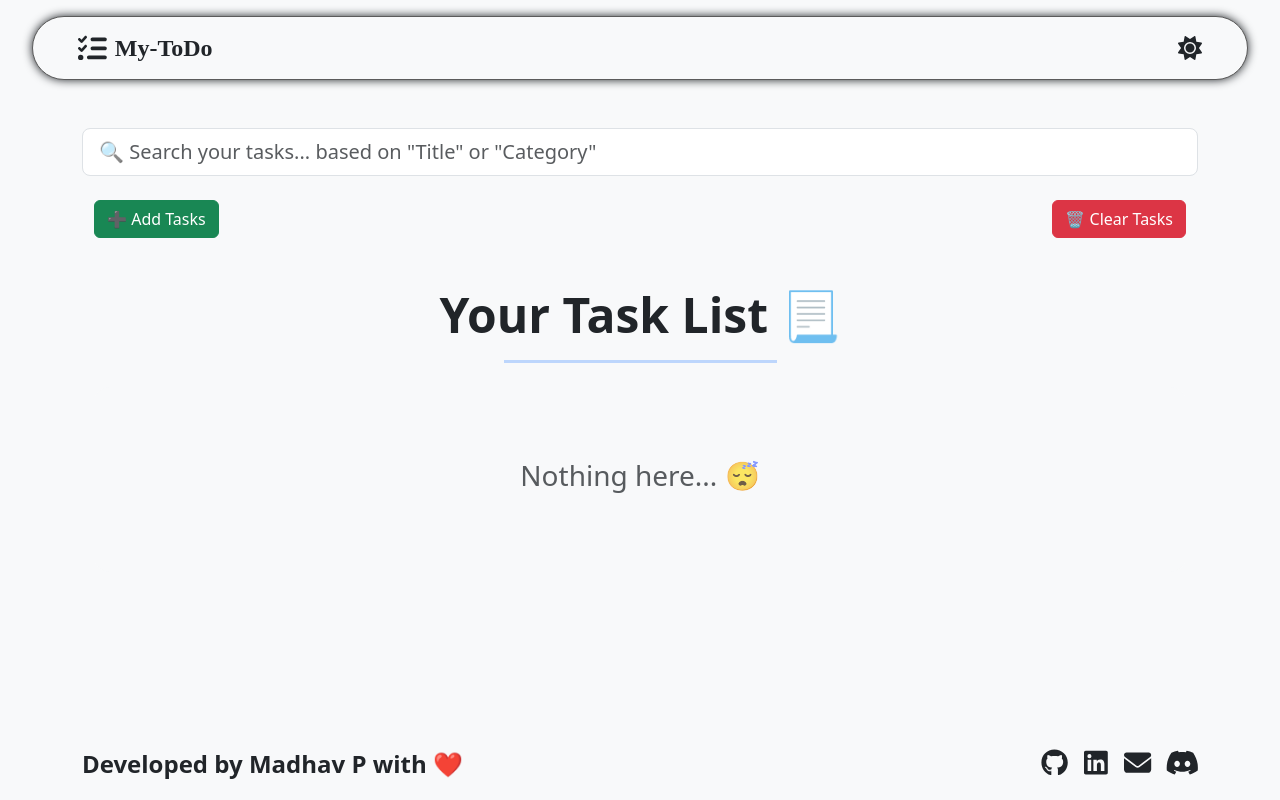
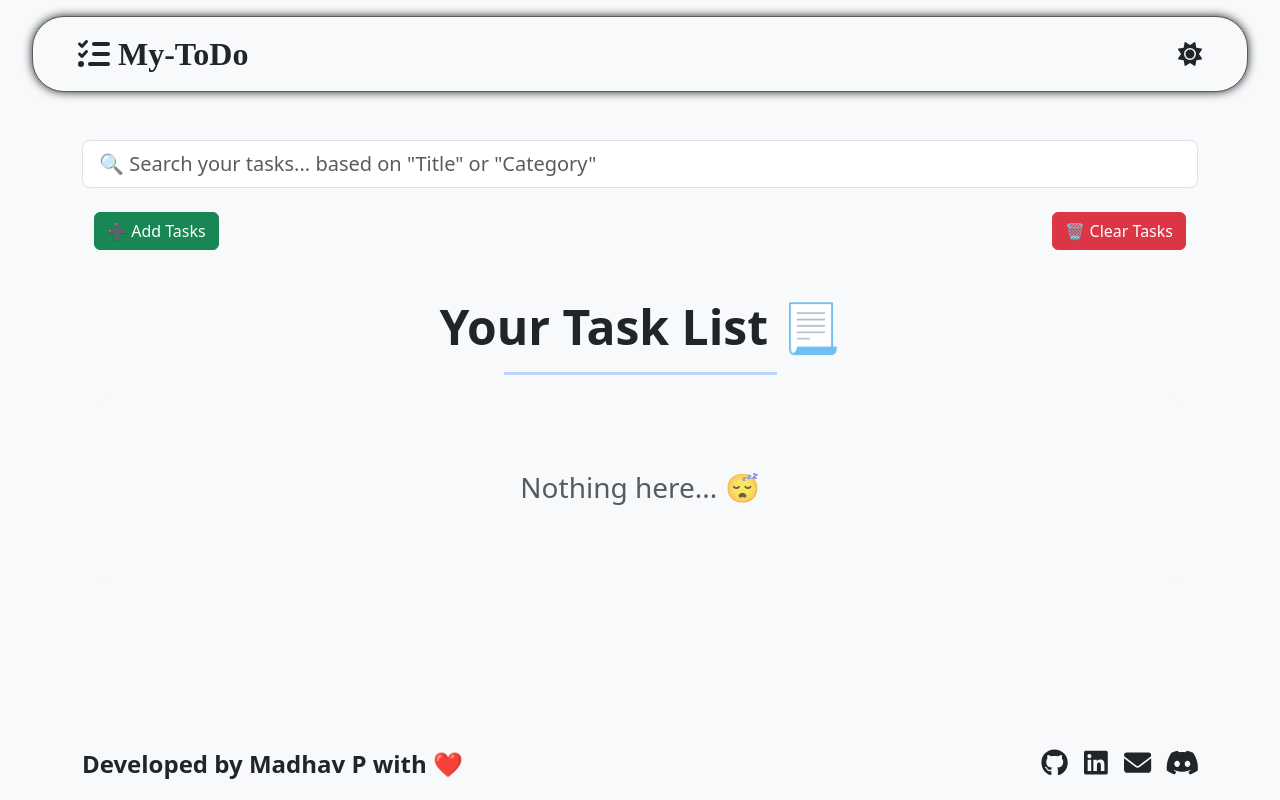
Before and after one commit to Madhav-P-2005/React.Js-ToDo-App, a React (Vite) app in the folder To-Do-App/: page / in a window 1280 px wide. Built offline with nearby package versions, Linux system fonts and the light colour scheme; a web font is replaced by a local one.

Commit message:
Level-10 Completed

```diff
--- a/To-Do-App/src/components/Navbar.jsx
+++ b/To-Do-App/src/components/Navbar.jsx
@@ -25,13 +25,13 @@ const Navbar = ({ isDarkMode, setIsDarkMode }) => {
           <FontAwesomeIcon
             icon={faListCheck}
             className={` ${isDarkMode ? "text-light" : "text-dark"}`}
-            style={{ fontSize: "1.8rem" }}
+            style={{ fontSize: "2rem" }}
           />
           <span
             style={{
               fontFamily: "Eagle Lake, serif",
               fontWeight: 900,
-              fontSize: "1.5rem",
+              fontSize: "2rem",
             }}
             className={isDarkMode ? "text-light" : "text-dark"}
           >
```
